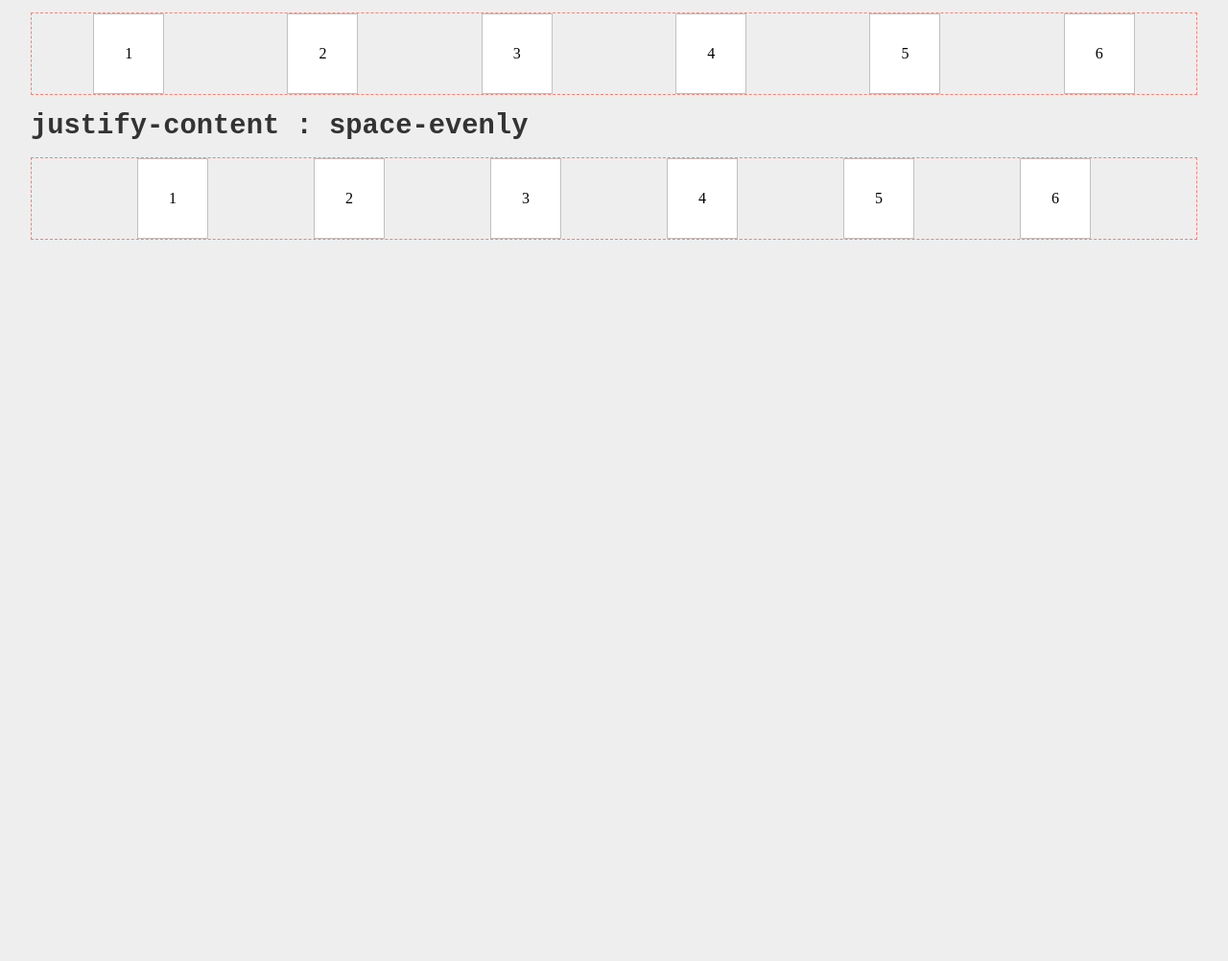
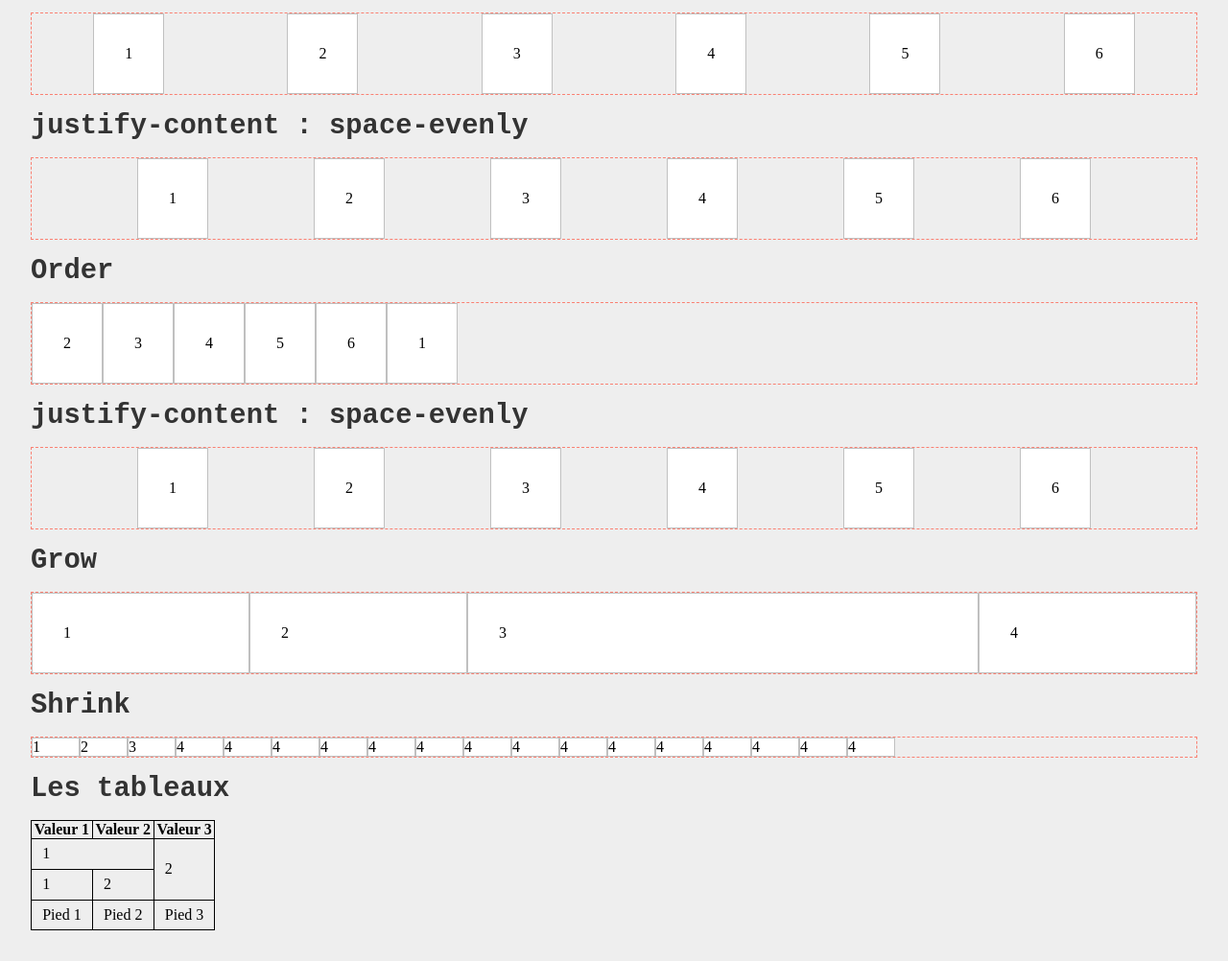
Before and after one commit to Brasero/bst-34-bordure-eval, a plain HTML site: page index.html in a window 1280 px wide. Shown: the part 3051-4053 px from the top of the page at 96% size. Before the commit the page ends 3349 px from the top, so only its background shows below. Drawn offline with Linux system fonts and the light colour scheme.

Commit message:
correction et présentation des table

```diff
--- a/index.html
+++ b/index.html
@@ -175,6 +175,92 @@
         <li class="cards">6</li>
       </ul>
     </section>
+    <section class="order">
+      <h2>Order</h2>
+      <ul class="parent">
+        <li class="cards cards1">1</li>
+        <li class="cards cards2">2</li>
+        <li class="cards cards3">3</li>
+        <li class="cards cards4">4</li>
+        <li class="cards cards5">5</li>
+        <li class="cards cards6">6</li>
+      </ul>
+    </section>
+    <section class="justifyEvenly">
+      <h2>justify-content : space-evenly</h2>
+      <ul class="parent">
+        <li class="cards">1</li>
+        <li class="cards">2</li>
+        <li class="cards">3</li>
+        <li class="cards">4</li>
+        <li class="cards">5</li>
+        <li class="cards">6</li>
+      </ul>
+    </section>
+    <section class="grow">
+      <h2>Grow</h2>
+      <ul class="parent">
+        <li class="cards">1</li>
+        <li class="cards">2</li>
+        <li class="cards">3</li>
+        <li class="cards">4</li>
+      </ul>
+    </section>
+    <section class="shrink">
+      <h2>Shrink</h2>
+      <ul class="parent">
+        <li class="cards">1</li>
+        <li class="cards">2</li>
+        <li class="cards">3</li>
+        <li class="cards">4</li>
+        <li class="cards">4</li>
+        <li class="cards">4</li>
+        <li class="cards">4</li>
+        <li class="cards">4</li>
+        <li class="cards">4</li>
+        <li class="cards">4</li>
+        <li class="cards">4</li>
+        <li class="cards">4</li>
+        <li class="cards">4</li>
+        <li class="cards">4</li>
+        <li class="cards">4</li>
+        <li class="cards">4</li>
+        <li class="cards">4</li>
+        <li class="cards">4</li>
+      </ul>
+    </section>
+
+    <section class="table">
+      <h2>Les tableaux</h2>
+      <table>
+        <thead>
+          <tr>
+            <th>Valeur 1</th>
+            <th>Valeur 2</th>
+            <th>Valeur 3</th>
+          </tr>
+        </thead>
+
+        <tbody>
+          <tr>
+            <td colspan="2">1</td>
+            <td rowspan="2">2</td>
+          </tr>
+          <tr>
+            <td>1</td>
+            <td>2</td>
+
+          </tr>
+        </tbody>
+        <tfoot>
+        <tr>
+          <td>Pied 1</td>
+          <td>Pied 2</td>
+          <td>Pied 3</td>
+        </tr>
+        </tfoot>
+      </table>
+    </section>
   </main>
 </body>
 </html>
--- a/public/css/style.css
+++ b/public/css/style.css
@@ -103,3 +103,51 @@ h2 {
 .justifyEvenly .parent {
  justify-content: space-evenly;
 }
+
+.order .cards6 {
+ order: 1;
+}
+
+.order .cards1 {
+ order: 2;
+}
+
+/*.order .cards3 {*/
+/* order: 2;*/
+/*}*/
+
+.grow .cards {
+ flex-grow: 1;
+}
+
+.grow .cards:nth-child(3) {
+ flex-grow: 3;
+}
+
+.shrink .parent {
+ flex-wrap: wrap;
+}
+
+.shrink .cards {
+ padding: 0;
+ width: 50px;
+ flex-shrink: 2;
+}
+
+.shrink .cards:nth-child(2) {
+ flex-shrink: 1;
+}
+
+table {
+ border: 1px solid black;
+ border-collapse: collapse;
+}
+
+td {
+ border: 1px solid black;
+ padding: .4rem .7rem;
+}
+
+th {
+ border: 1px solid black;
+}
```
